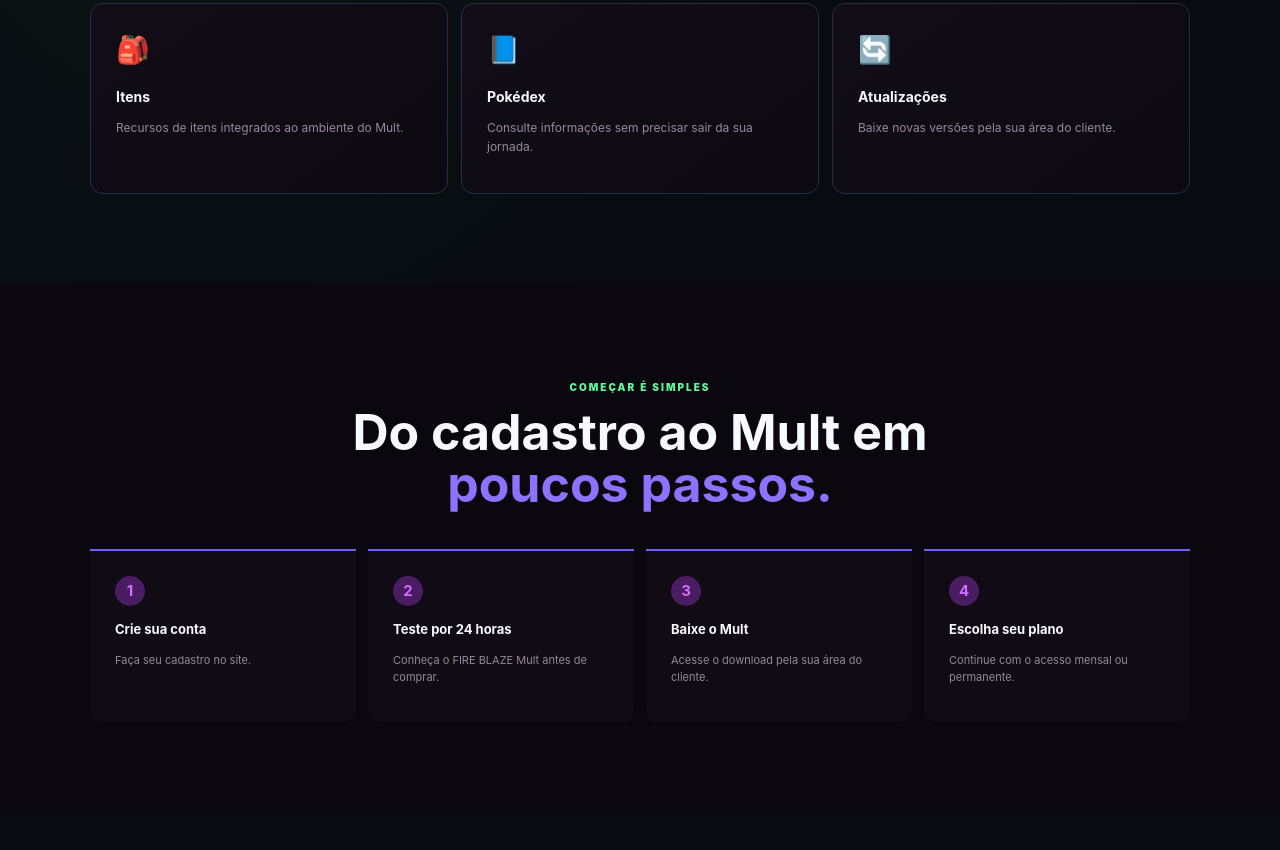
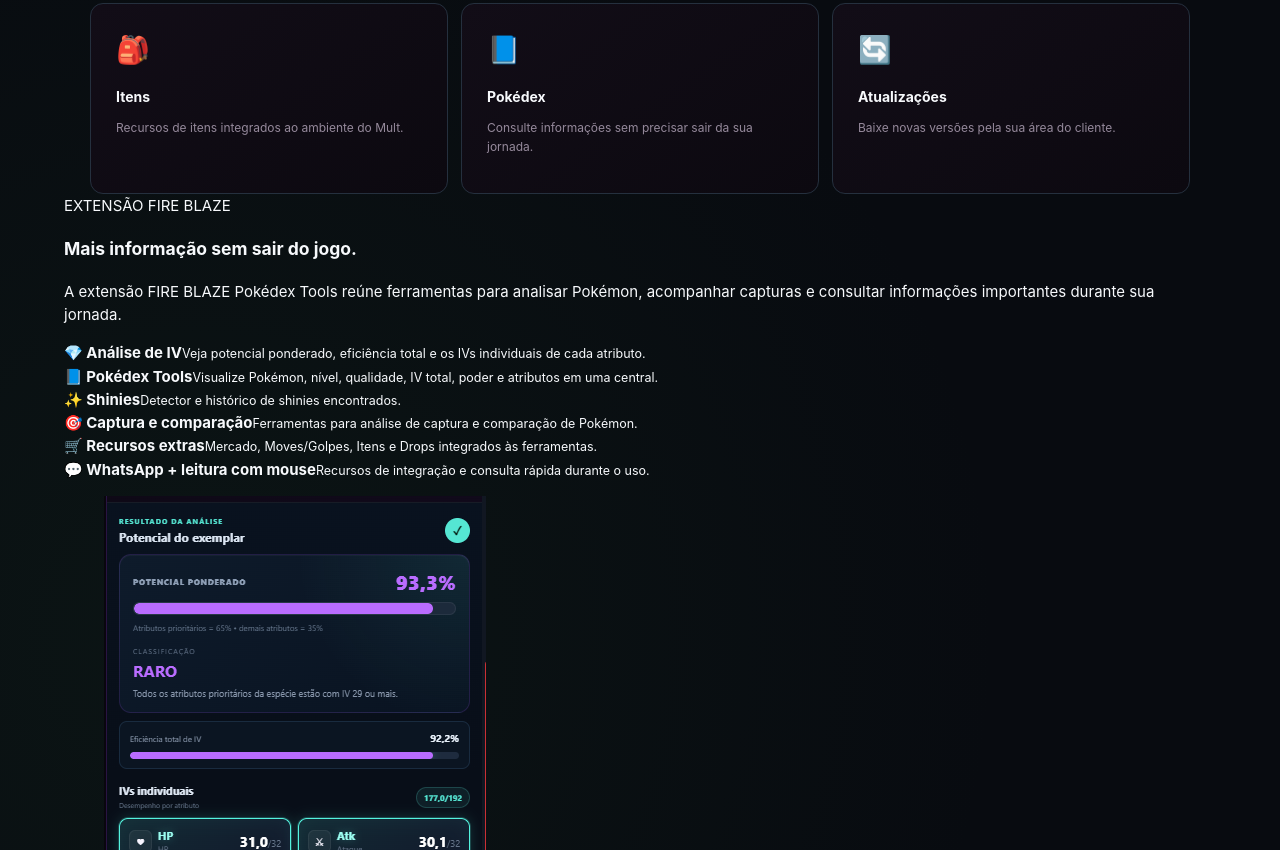
Before and after one commit to saulonatalia-a11y/fire-blaze-mult-site, a plain HTML site: page vendas-teste.html in a window 1280 px wide. Shown: the part 1950-2800 px from the top of the page. Drawn offline with Linux system fonts and the light colour scheme; no server answers.

Commit message:
Adicionar demonstracao da extensao FIRE BLAZE na pagina teste

```diff
--- a/vendas-teste.html
+++ b/vendas-teste.html
@@ -1,4 +1,4 @@
-<!doctype html><html lang="pt-BR"><head><meta charset="utf-8"><meta name="viewport" content="width=device-width,initial-scale=1"><title>FIRE BLAZE Mult — 4 contas em uma única central</title><link rel="stylesheet" href="/vendas-teste.css?v=20260925-1005"></head><body>
+<!doctype html><html lang="pt-BR"><head><meta charset="utf-8"><meta name="viewport" content="width=device-width,initial-scale=1"><title>FIRE BLAZE Mult — 4 contas em uma única central</title><link rel="stylesheet" href="/vendas-teste.css?v=20260925-1025"></head><body>
 <header class="top"><a class="brand" href="#"><span class="flame">🔥</span><strong>FIRE BLAZE <i>Mult</i></strong></a><nav><a href="#recursos">Recursos</a><a href="#como">Como funciona</a><a href="#planos">Planos</a><a href="#faq">Dúvidas</a></nav><div class="head-actions"><a class="login" href="login.html">Entrar</a><a class="primary small" href="#planos">Começar agora</a></div></header>
 <main>
 <section class="hero"><div class="hero-copy"><span class="kicker">🔥 FEITO PARA QUEM QUER CONTROLE DE VERDADE</span><h1><b>4 contas.</b><br>Uma única central.</h1><p>Pare de ficar pulando entre janelas. O FIRE BLAZE Mult reúne até quatro contas em uma única central, com suas ferramentas e informações importantes sempre por perto.</p><div class="actions"><a class="primary" href="login.html?trial=1">QUERO USAR O FIRE BLAZE</a><a class="secondary" href="#recursos">Ver tudo que tem ↓</a></div><div class="stats"><span><strong>4</strong> contas simultâneas</span><span><strong>24H</strong> teste grátis</span><span><strong>1 PC</strong> por licença</span></div></div>
@@ -6,7 +6,12 @@
 
 <section class="compare"><div class="section-head"><span>ANTES X DEPOIS</span><h2>Menos bagunça. <em>Mais controle.</em></h2><p>A ideia é simples: deixar as quatro contas visíveis e reduzir a troca constante entre janelas.</p></div><div class="compare-grid"><article class="before"><h3>SEM FIRE BLAZE</h3><ul><li>✕ Troca constante de janelas</li><li>✕ Contas espalhadas pela tela</li><li>✕ Mais tempo procurando informação</li><li>✕ Recursos separados do jogo</li></ul></article><article class="after"><h3>COM FIRE BLAZE</h3><ul><li>✓ 4 contas organizadas na mesma tela</li><li>✓ Painel central em uma única interface</li><li>✓ IV Alto e itens integrados</li><li>✓ Pokédex sempre por perto</li></ul></article></div></section>
 
-<section id="recursos" class="section"><div class="section-head"><span>RECURSOS</span><h2>Construído em volta do que <em>você usa.</em></h2><p>Uma central para suas contas e ferramentas do FIRE BLAZE Mult.</p></div><div class="features"><article><i>🖥️</i><h3>4 contas simultâneas</h3><p>Quatro sessões organizadas dentro da mesma interface.</p></article><article><i>⚡</i><h3>Painel Central</h3><p>Controle suas contas sem ficar pulando entre várias janelas.</p></article><article><i>💎</i><h3>IV Alto</h3><p>Configure sua regra de IV diretamente no FIRE BLAZE.</p></article><article><i>🎒</i><h3>Itens</h3><p>Recursos de itens integrados ao ambiente do Mult.</p></article><article><i>📘</i><h3>Pokédex</h3><p>Consulte informações sem precisar sair da sua jornada.</p></article><article><i>🔄</i><h3>Atualizações</h3><p>Baixe novas versões pela sua área do cliente.</p></article></div></section>
+<section id="recursos" class="section"><div class="section-head"><span>RECURSOS</span><h2>Construído em volta do que <em>você usa.</em></h2><p>Uma central para suas contas e ferramentas do FIRE BLAZE Mult.</p></div><div class="features"><article><i>🖥️</i><h3>4 contas simultâneas</h3><p>Quatro sessões organizadas dentro da mesma interface.</p></article><article><i>⚡</i><h3>Painel Central</h3><p>Controle suas contas sem ficar pulando entre várias janelas.</p></article><article><i>💎</i><h3>IV Alto</h3><p>Configure sua regra de IV diretamente no FIRE BLAZE.</p></article><article><i>🎒</i><h3>Itens</h3><p>Recursos de itens integrados ao ambiente do Mult.</p></article><article><i>📘</i><h3>Pokédex</h3><p>Consulte informações sem precisar sair da sua jornada.</p></article><article><i>🔄</i><h3>Atualizações</h3><p>Baixe novas versões pela sua área do cliente.</p></article></div>
+<div class="extension-showcase">
+  <div class="extension-copy"><span>EXTENSÃO FIRE BLAZE</span><h3>Mais informação sem sair do jogo.</h3><p>A extensão FIRE BLAZE Pokédex Tools reúne ferramentas para analisar Pokémon, acompanhar capturas e consultar informações importantes durante sua jornada.</p>
+  <div class="extension-list"><div><b>💎 Análise de IV</b><small>Veja potencial ponderado, eficiência total e os IVs individuais de cada atributo.</small></div><div><b>📘 Pokédex Tools</b><small>Visualize Pokémon, nível, qualidade, IV total, poder e atributos em uma central.</small></div><div><b>✨ Shinies</b><small>Detector e histórico de shinies encontrados.</small></div><div><b>🎯 Captura e comparação</b><small>Ferramentas para análise de captura e comparação de Pokémon.</small></div><div><b>🛒 Recursos extras</b><small>Mercado, Moves/Golpes, Itens e Drops integrados às ferramentas.</small></div><div><b>💬 WhatsApp + leitura com mouse</b><small>Recursos de integração e consulta rápida durante o uso.</small></div></div></div>
+  <div class="extension-images"><figure><img src="extensao-pokedex.png.PNG" alt="FIRE BLAZE Pokédex Tools"><figcaption>Pokédex Tools</figcaption></figure><figure><img src="extensao-iv.png.PNG" alt="Análise de IV da extensão FIRE BLAZE"><figcaption>Análise detalhada de IV</figcaption></figure></div>
+</div></section>
 
 <section id="como" class="section steps-wrap"><div class="section-head"><span>COMEÇAR É SIMPLES</span><h2>Do cadastro ao Mult em <em>poucos passos.</em></h2></div><div class="steps"><article><b>1</b><h3>Crie sua conta</h3><p>Faça seu cadastro no site.</p></article><article><b>2</b><h3>Teste por 24 horas</h3><p>Conheça o FIRE BLAZE Mult antes de comprar.</p></article><article><b>3</b><h3>Baixe o Mult</h3><p>Acesse o download pela sua área do cliente.</p></article><article><b>4</b><h3>Escolha seu plano</h3><p>Continue com o acesso mensal ou permanente.</p></article></div></section>
 
```
